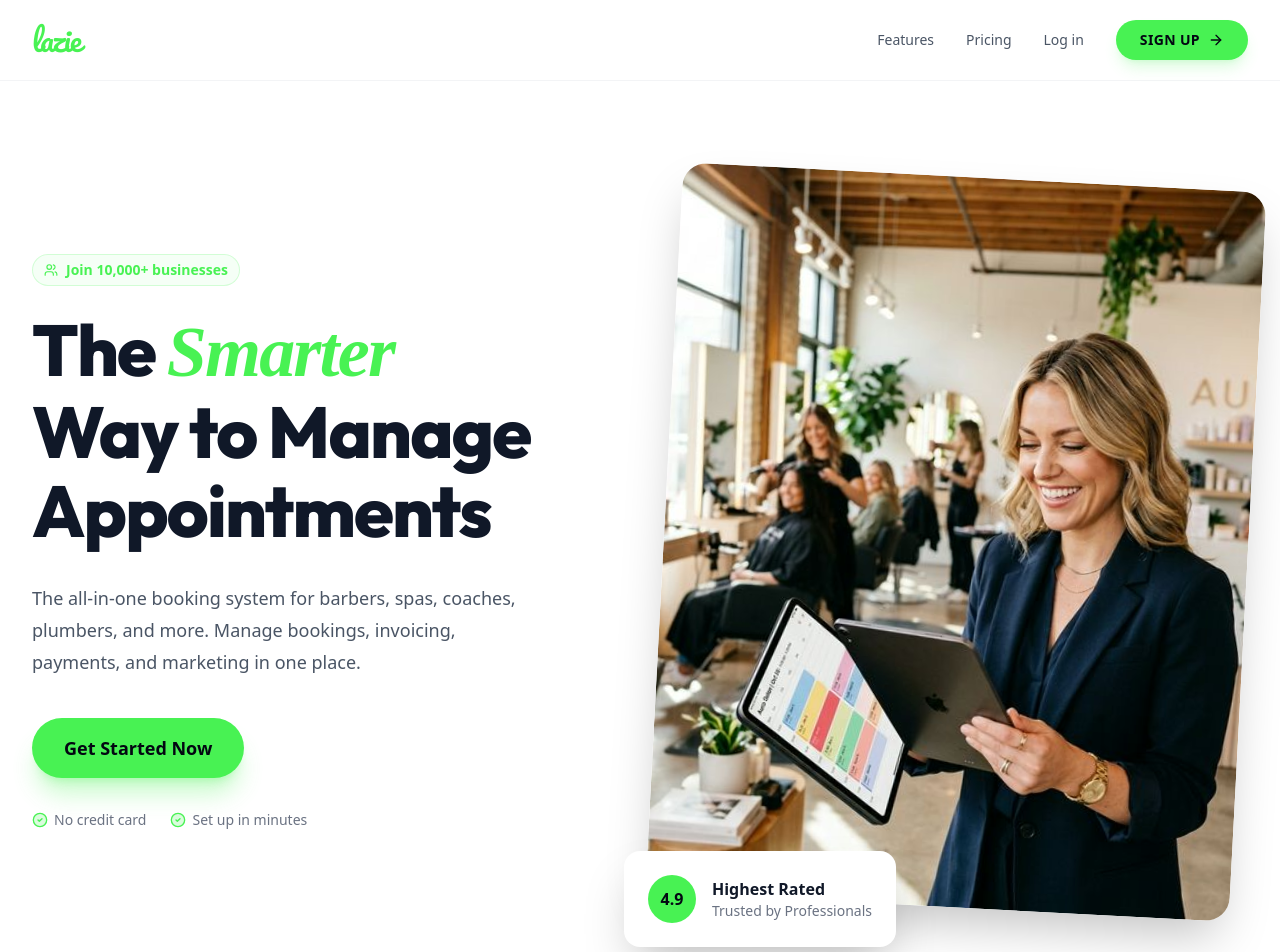
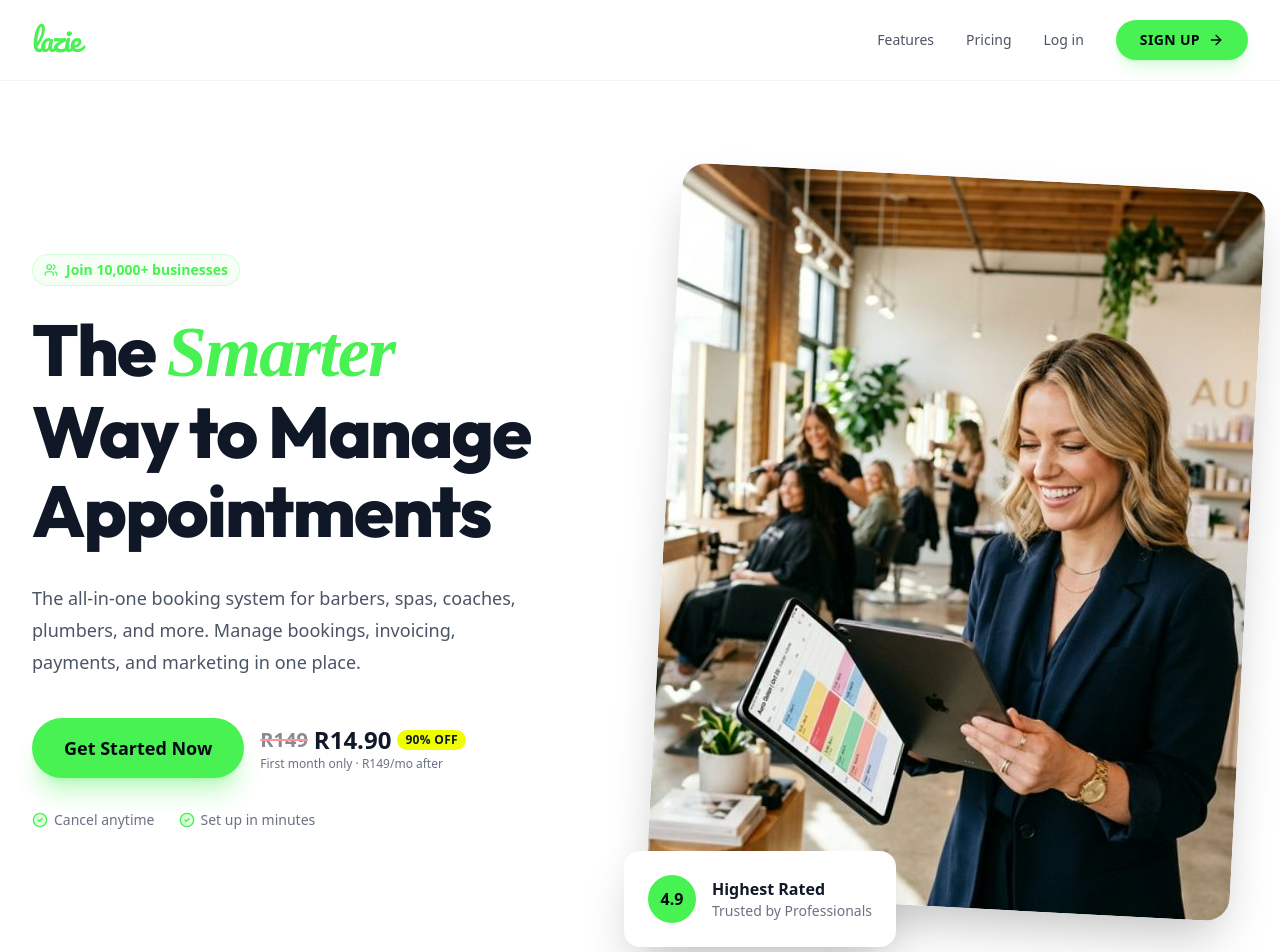
Before and after one commit to ejmichael/fresha-clone, a React (Vite) app in the folder client/: page / in a window 1280 px wide. Shown: the top 952 px of the page. Built offline with nearby package versions, Linux system fonts and the light colour scheme; no server answers; a web font is replaced by a local one.

Commit message:
Changed registration flow

```diff
--- a/client/src/components/Hero.jsx
+++ b/client/src/components/Hero.jsx
@@ -30,13 +30,18 @@ const Hero = () => {
               >
                 Get Started Now
               </Link>
-              {/* <button className="px-8 py-4 border border-gray-200 text-gray-700 rounded-full font-bold hover:bg-gray-50 transition-all flex items-center justify-center gap-2 uppercase tracking-wide">
-                Watch Demo
-              </button> */}
+              <div className="flex flex-col items-center sm:items-start">
+                <div className="flex items-center gap-1.5">
+                  <span className="text-xl font-black text-gray-900 line-through decoration-red-500 decoration-2 opacity-50">R149</span>
+                  <span className="text-2xl font-black text-gray-900">R14.90</span>
+                  <span className="bg-[#f0ff00] text-gray-900 text-xs font-black px-2 py-0.5 rounded-full uppercase tracking-wide">90% OFF</span>
+                </div>
+                <span className="text-xs text-gray-500 font-medium">First month only · R149/mo after</span>
+              </div>
             </div>
 
             <div className="mt-8 flex items-center gap-6 text-sm text-gray-500 font-medium">
-              <span className="flex items-center gap-1.5"><CheckCircle2 size={16} className="text-lazie-primary fill-lazie-primary/20" /> No credit card</span>
+              <span className="flex items-center gap-1.5"><CheckCircle2 size={16} className="text-lazie-primary fill-lazie-primary/20" /> Cancel anytime</span>
               <span className="flex items-center gap-1.5"><CheckCircle2 size={16} className="text-lazie-primary fill-lazie-primary/20" /> Set up in minutes</span>
             </div>
           </div>
```
